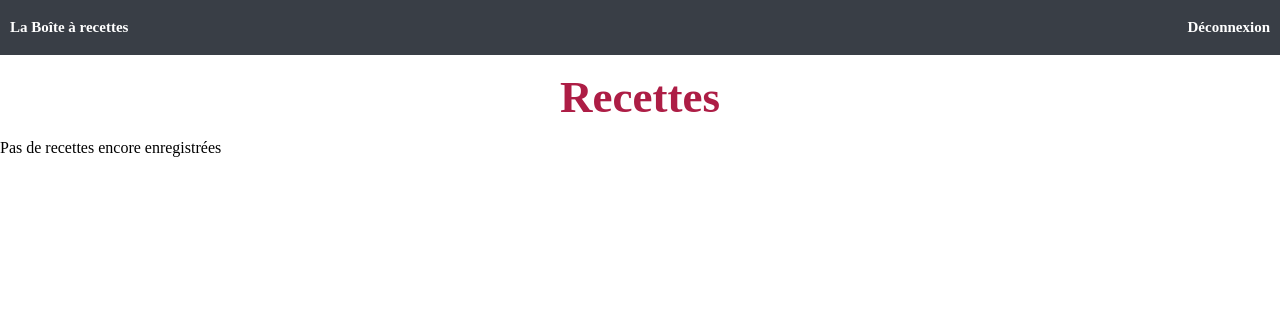
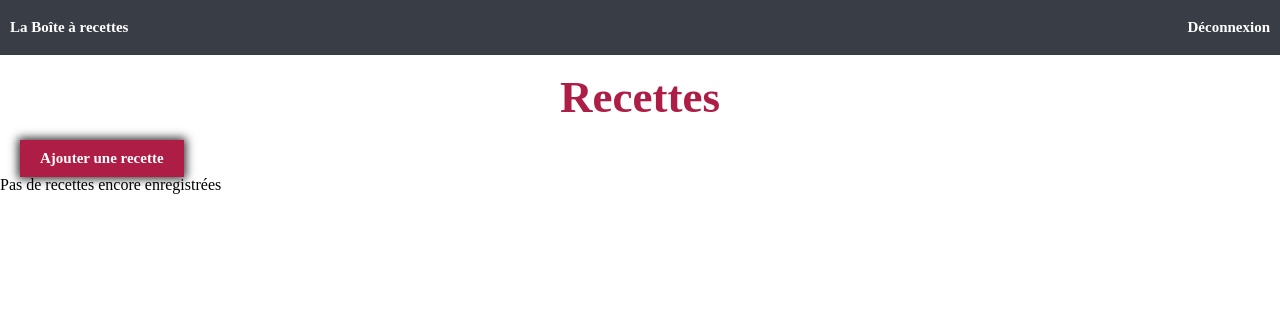
Before and after one commit to appoline33/boite_a_recettes, a PHP site: page /recettes.php in a window 1280 px wide. Shown: the top 315 px of the page. Run offline with PHP 8.4, Linux system fonts and the light colour scheme; data comes from the database, SQL or seed files in the repository.

Commit message:
Changer l'ordre d'apparition des recettes

```diff
--- a/dist/css/style.css
+++ b/dist/css/style.css
@@ -186,4 +186,34 @@ h1 {
   height: auto;
 }
 
+.delete_recette {
+  display: flex;
+  margin: 15px 0 0 20px;
+}
+.delete_recette a {
+  background-color: #393e46;
+  color: white;
+  font-family: montserrat;
+  font-size: 13px;
+  font-weight: bold;
+  text-decoration: none;
+  padding: 10px 20px;
+}
+
+.ajouter_recette {
+  display: flex;
+  margin: 15px 0 0 20px;
+}
+.ajouter_recette input {
+  background-color: #ad1d45;
+  color: white;
+  font-family: montserrat;
+  font-size: 15px;
+  font-weight: bold;
+  text-decoration: none;
+  padding: 10px 20px;
+  border: none;
+  box-shadow: 0px 0px 9px 2px rgba(0, 0, 0, 0.836);
+}
+
 /*# sourceMappingURL=style.css.map */
--- a/recettes.php
+++ b/recettes.php
@@ -22,12 +22,18 @@ session_start();
 <h1>Recettes</h1>
 
 
+<!-- Ajouter une recette -->
+    <form action="functions/addRecette.php" method="post" class="ajouter_recette">
+        <input type="submit" value="Ajouter une recette" name="addRecette">
+    </form>
+
+
 <!-- Afficher les recettes -->
 <?php
 // 1. Connection à la base de données
 require("functions/database.php");
 // 2. Préparer la requête (SELECT)
-$req = $db->prepare("SELECT id, pseudo, titre, ingredients, etapes, image FROM recettes WHERE pseudo = :pseudo");
+$req = $db->prepare("SELECT id, pseudo, titre, ingredients, etapes, image FROM recettes WHERE pseudo = :pseudo ORDER BY id DESC");
 $req->bindParam(":pseudo", $_SESSION["pseudo"]);
 // 3. Éxecuter la requête
 $req->execute();
--- a/src/style/mixins.scss
+++ b/src/style/mixins.scss
@@ -19,3 +19,26 @@
         margin: 30px 0 10px 10px;
         color: $grey;
     }
+
+// Boutons
+    // Bouton rouge
+    @mixin button_grey{
+        background-color: $grey;
+        color: white;
+        font-family: $font_titre;
+        font-size: 13px;
+        font-weight: bold;
+        text-decoration: none;
+        padding: 10px 20px;
+    }
+
+    // Bouton rouge
+    @mixin button_red{
+        background-color: $red;
+        color: white;
+        font-family: $font_titre;
+        font-size: 15px;
+        font-weight: bold;
+        text-decoration: none;
+        padding: 10px 20px;
+    }
--- a/src/style/style.scss
+++ b/src/style/style.scss
@@ -95,12 +95,12 @@ table {
     input:nth-child(2){
         background-color: $grey;
         color: white;
-        font-family: montserrat;
+        font-family: $font_titre;
         font-weight: bold;
     }
 
     input::placeholder{
-        font-family: montserrat;
+        font-family: $font_titre;
         color: $grey;
         opacity: 0.7;
     }
@@ -207,4 +207,28 @@ h1{
     }
 }
 
+
 // Supprimer une recette ******************************************************************************************************************
+
+.delete_recette{
+    display: flex;
+    margin: 15px 0 0 20px;
+
+    a{
+        @include button_grey();
+    }
+}
+
+
+// Ajouter une recette ********************************************************************************************************************
+
+.ajouter_recette{
+    display: flex;
+    margin: 15px 0 0 20px;
+
+    input{
+        @include button_red();
+        border: none;
+        box-shadow: 0px 0px 9px 2px rgba(0, 0, 0, 0.836);
+    }
+}
```
Also changed, not shown: functions/addRecette.php (added, +26 -0 lines), functions/addRecetteAction.php (added, +21 -0 lines), 1 other file.
